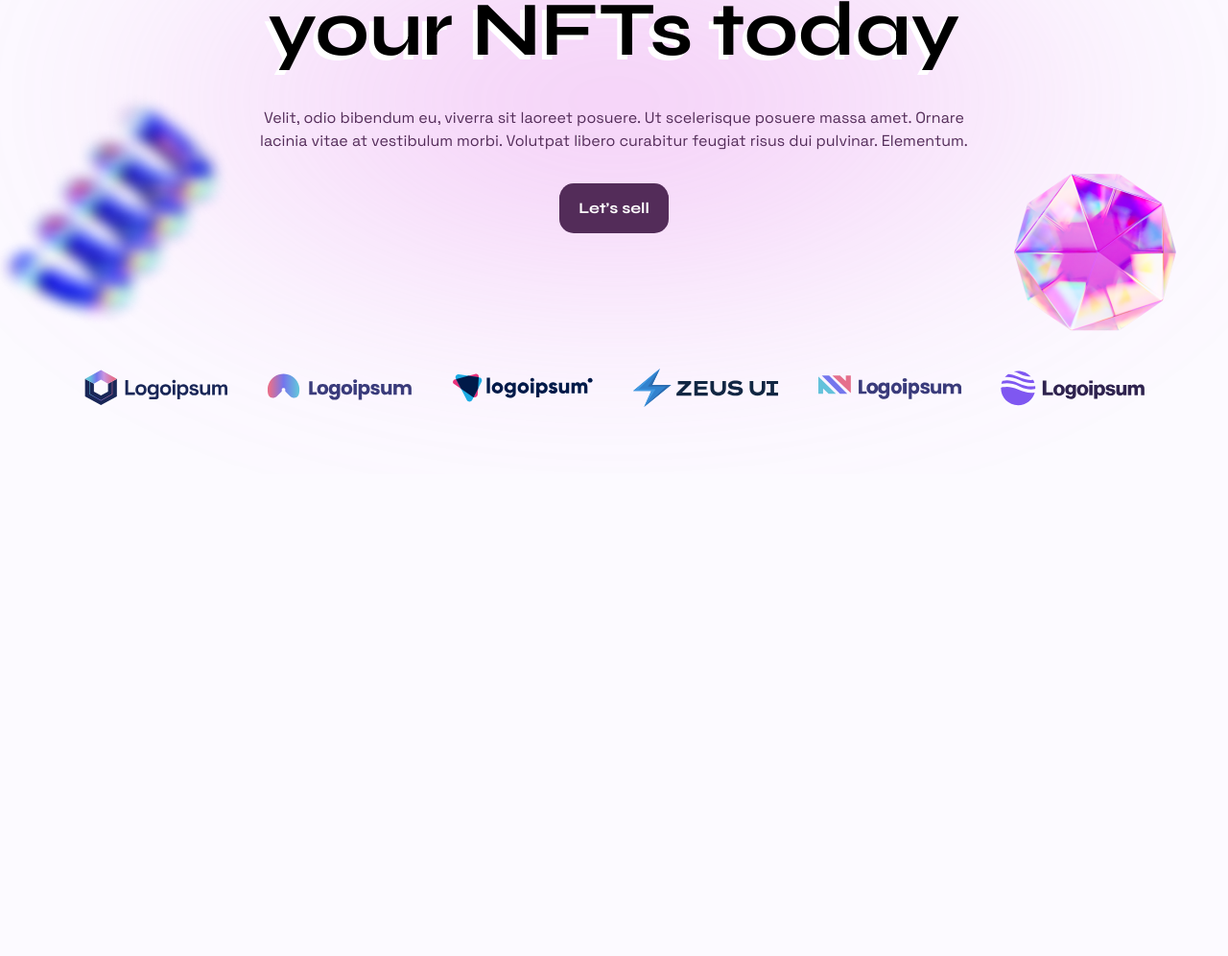
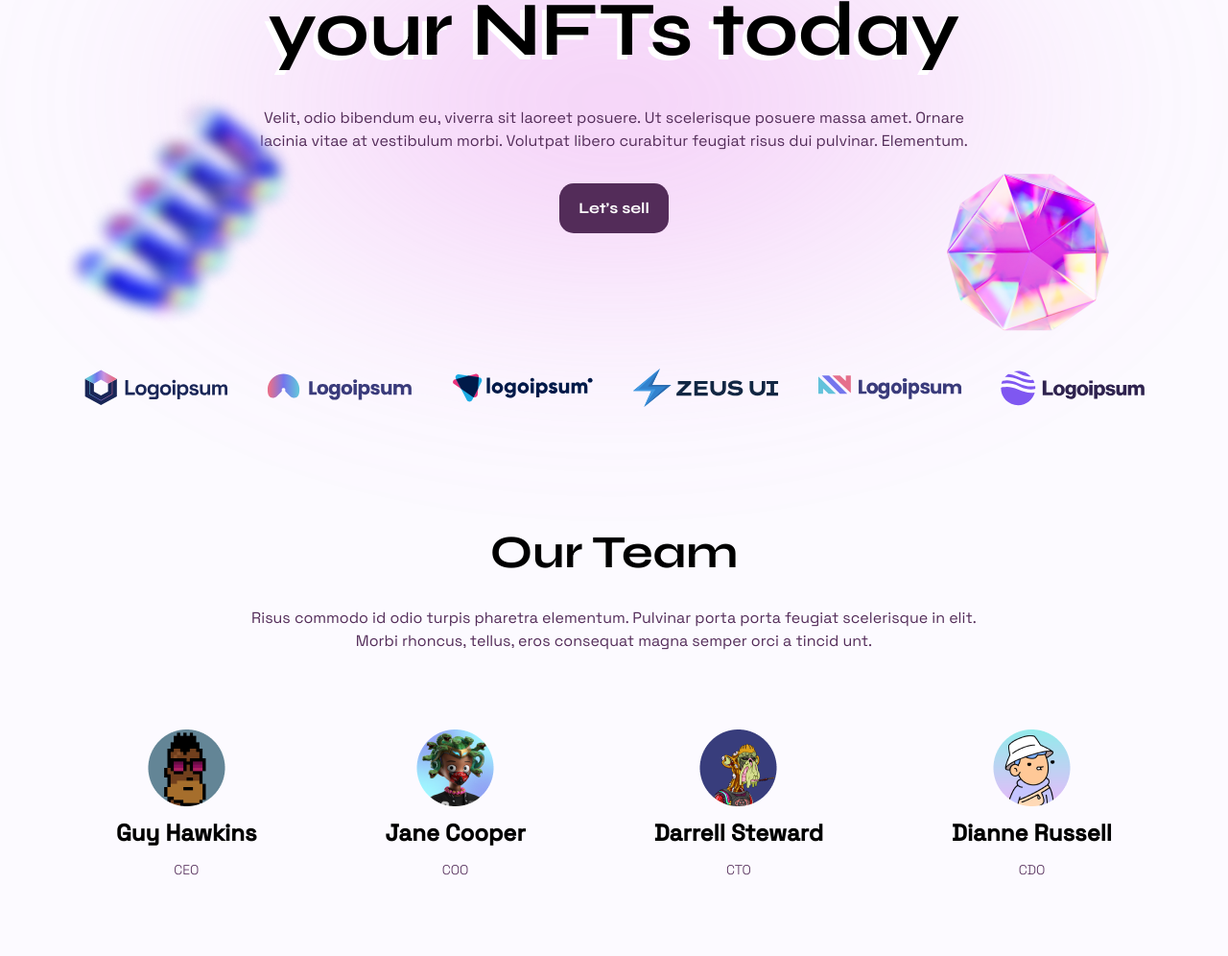
Before and after one commit to Ozymandiath/Site-Layout, a plain HTML site: page index.html in a window 1280 px wide. Shown: the part 306-1302 px from the top of the page at 96% size. Before the commit the page ends 800 px from the top, so only its background shows below. Drawn offline with Linux system fonts and the light colour scheme.

Commit message:
Add third section

```diff
--- a/index.html
+++ b/index.html
@@ -27,7 +27,7 @@
             <a href="#">Resources</a>
         </div>
     </header>
-
+    <div class="contain">
         <section class="section__sellNFT">
             <img src="img/section__sellNFT/bg_1.png" alt="" class="sellNFT__img1">
             <img src="img/section__sellNFT/bg_2.png" alt="" class="sellNFT__img2">
@@ -35,7 +35,8 @@
             <img src="img/section__sellNFT/bg_4.png" alt="" class="sellNFT__img4">
             <div class="sellNFT__bg"></div>
             <h1>Create & sell<br> your NFTs today</h1>
-        <p>Velit, odio bibendum eu, viverra sit laoreet posuere. Ut scelerisque posuere massa amet. Ornare<br> lacinia
+            <p>Velit, odio bibendum eu, viverra sit laoreet posuere. Ut scelerisque posuere massa amet. Ornare<br>
+                lacinia
                 vitae
                 at vestibulum morbi. Volutpat libero curabitur feugiat risus dui pulvinar. Elementum.</p>
             <button>Let’s sell</button>
@@ -49,6 +50,38 @@
             <img src="img/bg_logo5.svg" alt="">
             <img src="img/bg_logo6.svg" alt="">
         </section>
+
+        <section class="section__team">
+            <h2>Our Team</h2>
+            <p>Risus commodo id odio turpis pharetra elementum. Pulvinar porta porta feugiat scelerisque in elit.
+                <br>Morbi
+                rhoncus, tellus, eros consequat magna semper orci a tincid unt. </p>
+            <div class="team__w">
+                <div class="card__team">
+                    <img src="/img/section__team/1.png" alt="">
+                    <h3>Guy Hawkins</h3>
+                    <p>CEO</p>
+                </div>
+                <div class="card__team">
+                    <img src="/img/section__team/2.png" alt="">
+                    <h3>Jane Cooper</h3>
+                    <p>COO</p>
+                </div>
+                <div class="card__team">
+                    <img src="/img/section__team/3.png" alt="">
+                    <h3>Darrell Steward</h3>
+                    <p>CTO</p>
+                </div>
+                <div class="card__team">
+                    <img src="/img/section__team/4.png" alt="">
+                    <h3>Dianne Russell</h3>
+                    <p>CDO</p>
+                </div>
+            </div>
+
+
+    </div>
+    </section>
 </body>
 
 </html>
--- a/main.css
+++ b/main.css
@@ -43,14 +43,20 @@ header img {
     white-space: nowrap;
 }
 
+.contain {
+    max-width: 1440px;
+    padding: 0 70px;
+    margin: 0 auto;
+}
+
 /* section__sellNFT */
 
 .section__sellNFT {
     display: flex;
     flex-flow: column;
     position: relative;
-    max-width: 1440px;
-    margin: 0 auto;
+
+
     padding-bottom: 83px;
 }
 
@@ -138,3 +144,58 @@ header img {
     padding: 40px 0;
     gap: 40px;
 }
+
+/* section__team */
+
+.section__team {
+    display: flex;
+    flex-direction: column;
+    justify-content: center;
+}
+
+.section__team h2 {
+    padding: 80px 0 24px;
+    font-family: 'Syne';
+    font-weight: 700;
+    font-size: 48px;
+    line-height: 64px;
+    text-align: center;
+}
+
+.section__team p {
+    font-weight: 400;
+    font-size: 16px;
+    line-height: 24px;
+    text-align: center;
+    color: #532C59;
+}
+
+.team__w {
+    padding: 80px 0;
+    display: flex;
+    justify-content: space-around;
+    gap: 32px;
+}
+
+.card__team {
+    display: flex;
+    flex-direction: column;
+    justify-content: center;
+    align-items: center;
+    gap: 12px 0;
+}
+
+.card__team h3 {
+    font-weight: 700;
+    font-size: 24px;
+    line-height: 32px;
+    text-align: center;
+}
+
+.card__team p {
+    font-weight: 300;
+    font-size: 14px;
+    line-height: 20px;
+    color: #532C59;
+
+}
```
Also changed, not shown: img/section__team/1.png (added), img/section__team/2.png (added), img/section__team/3.png (added), img/section__team/4.png (added). Lines whose indentation alone changed are shown as unchanged.
